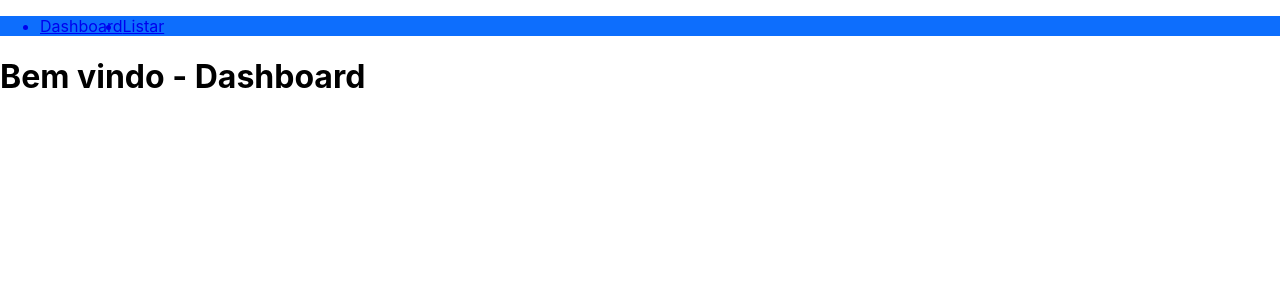
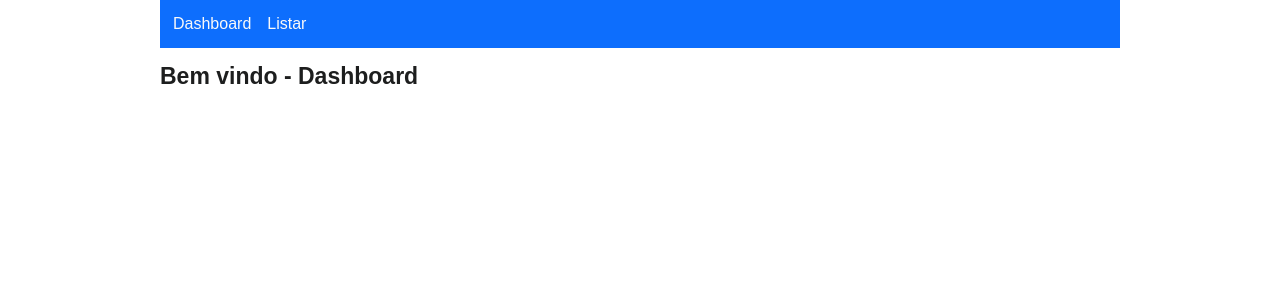
Before and after one commit to lfdinisfernandes/aula-de-node, a React (Create React App) app: page / in a window 1280 px wide. Shown: the top 300 px of the page. Built offline with nearby package versions, Linux system fonts and the light colour scheme.

Commit message:
colocando cor com css para todas as paginas

```diff
--- a/src/componentes/Menu/index.js
+++ b/src/componentes/Menu/index.js
@@ -6,8 +6,8 @@ import {NavList} from './styles';
 export const Menu = () => {
     return(
         <NavList>
-            <NavLink to="/"><li>Dashboard</li></NavLink><br />
-            <NavLink to="/listar"><li>Listar</li></NavLink><br />
+            <NavLink to="/"><li>Dashboard</li></NavLink>
+            <NavLink to="/listar"><li>Listar</li></NavLink>
         </NavList>
     )
 }
--- a/src/componentes/Menu/styles.js
+++ b/src/componentes/Menu/styles.js
@@ -3,4 +3,20 @@ import styled from "styled-components";
 export const NavList = styled.ul`
     display: flex;
     background-color: #0d6efd;
+    padding: 15px 5px;
+    font-family: sans-serif;
+    margin-bottom: 15px;
+    a{
+        text-decoration: none;
+        color: #f9f9f9;
+        margin: 0 8px;
+    }
+    a:houver{
+        color: #d0d2db;
+    }
+    li{
+        font-size: 1.0em;
+        list-style: none;
+
+    }
 `;
--- a/src/index.css
+++ b/src/index.css
@@ -1,13 +1,17 @@
+* {
+  padding: 0;
+  margin: 0;
+}
 body {
   margin: 0;
-  font-family: -apple-system, BlinkMacSystemFont, 'Segoe UI', 'Roboto', 'Oxygen',
-    'Ubuntu', 'Cantarell', 'Fira Sans', 'Droid Sans', 'Helvetica Neue',
+  font-family: -apple-system, BlinkMacSystemFont, "Segoe UI", "Roboto", "Oxygen",
+    "Ubuntu", "Cantarell", "Fira Sans", "Droid Sans", "Helvetica Neue",
     sans-serif;
   -webkit-font-smoothing: antialiased;
   -moz-osx-font-smoothing: grayscale;
 }
 
 code {
-  font-family: source-code-pro, Menlo, Monaco, Consolas, 'Courier New',
+  font-family: source-code-pro, Menlo, Monaco, Consolas, "Courier New",
     monospace;
 }
--- a/src/pages/dashboard/index.js
+++ b/src/pages/dashboard/index.js
@@ -1,11 +1,14 @@
 import React  from "react";
 import {Menu} from '../../componentes/Menu';
+import {Container, ConteudoTitulo, Titulo} from '../../styles/custom_adm'
 
 export const Dashboard = () => {
  return (
-     <>
+     <Container>
         <Menu />
-        <h1>Bem vindo - Dashboard</h1>
-     </>
+        <ConteudoTitulo>
+        <Titulo>Bem vindo - Dashboard</Titulo>
+        </ConteudoTitulo>
+     </Container>
  )
 }
--- a/src/pages/liste/index.js
+++ b/src/pages/liste/index.js
@@ -1,7 +1,7 @@
 import React, { useEffect, useState } from "react";
 import { Link, useLocation } from "react-router-dom";
 import {Menu} from '../../componentes/Menu';
-
+import {Container, ConteudoTitulo, Titulo, BotaoAcao, ButtonSucess, Table, ButtonPrimary, ButtonWarning, ButtonDanger} from '../../styles/custom_adm'
 
 export const Listar = () => {
 
@@ -48,24 +48,31 @@ export const Listar = () => {
 
 
     return(
-        <>
+        <Container>
             <Menu />
-            <h1>Listar</h1>
+            <ConteudoTitulo>
+                <Titulo>Listar</Titulo>
+                <BotaoAcao>
+                    <Link to="/Cadastrar">
+                        <ButtonSucess type="button">Cadastrar</ButtonSucess>
+                    </Link>
+                </BotaoAcao>
+            </ConteudoTitulo>
 
             {status.type === "success" ? <p style={{color: "green"}}>{status.mensagem}</p> : ""}
 
-            <Link to="/Cadastrar"><button type="button">Cadastrar</button></Link>
+
 
             <hr />
 
-            <table>
+            <Table>
                 <thead>
                     <tr>
-                        <td>ID</td>
-                        <td>Nome</td>
-                        <td>Valor</td>
-                        <td>Quantidade</td>
-                        <td>Ações</td>
+                        <th>ID</th>
+                        <th>Nome</th>
+                        <th>Valor</th>
+                        <th>Quantidade</th>
+                        <th>Ações</th>
                     </tr>
                 </thead>
                 <tbody>
@@ -76,16 +83,18 @@ export const Listar = () => {
                         <td>{produto.valor}</td>
                         <td>{produto.quantidade}</td>
                         <td>
-                                <Link to={"/visualizar/" + produto.id}><button
-                                    type="button">Visualizar</button></Link>{" "}
-                                <Link to={"/editar/" + produto.id}><button
-                                    type="button">Editar</button></Link>{" "}
-                                <Link to={"#"}><button onClick={() => apagarProduto(produto.id) }>Apagar</button></Link>
+                                <Link to={"/visualizar/" + produto.id}><ButtonPrimary
+                                    type="button">Visualizar</ButtonPrimary></Link>{" "}
+
+                                <Link to={"/editar/" + produto.id}><ButtonWarning
+                                    type="button">Editar</ButtonWarning></Link>{" "}
+
+                                <Link to={"#"}><ButtonDanger onClick={() => apagarProduto(produto.id) }>Apagar</ButtonDanger></Link>
                             </td>
                         </tr>
                     ))}
                 </tbody>
-            </table>
-        </>
+            </Table>
+        </Container>
     );
 }
--- /dev/null
+++ b/src/styles/custom_adm.js
@@ -0,0 +1,92 @@
+import styled from "styled-components";
+
+export const Container = styled.section`
+    margin: 0px auto;
+    width: 960px;
+    max-width: 960px;
+`;
+
+export const ConteudoTitulo = styled.section`
+    display: flex;
+    justify-content: space-between;
+`;
+
+export const Titulo = styled.h1`
+    font-size: 23px;
+    font-family: sans-serif;
+    color: #1d1e1e;
+`;
+
+export const BotaoAcao = styled.section`
+    margin: 5px;
+`;
+
+export const ButtonSucess = styled.button`
+    background-color: #fff;
+    color: #198754;
+    padding: 5px 8px;
+    border: 1px solid #198754;
+    border-radius: 4px;
+    cursor: pointer;
+    font=size: 16px;
+    :hover{
+        background-color: #198754;
+        color: #fff;
+    }
+`;
+
+export const Table = styled.table`
+    margin-top: 15px;
+    width: 100%;
+    th{
+       background-color: #007281;
+       color: #f1f1f1;
+       padding: 10px;
+    }
+    td{
+        background-color: #f6f6f6;
+       color: #3e3e3e;
+       padding: 8px;
+    }
+`;
+
+export const ButtonPrimary = styled.button`
+    background-color: #fff;
+    color: #0d6efd;
+    padding: 5px 8px;
+    border: 1px solid #0d6efd;
+    border-radius: 4px;
+    cursor: pointer;
+    font=size: 16px;
+    :hover{
+        background-color: #0d6efd;
+        color: #fff;
+    }
+`;
+
+export const ButtonWarning = styled.button`
+    background-color: #fff;
+    color: #ffc107;
+    padding: 5px 8px;
+    border: 1px solid #ffc107;
+    border-radius: 4px;
+    cursor: pointer;
+    font=size: 16px;
+    :hover{
+        background-color: #ffc107;
+        color: #fff;
+    }
+`;
+export const ButtonDanger = styled.button`
+    background-color: #fff;
+    color: #dc3545;
+    padding: 5px 8px;
+    border: 1px solid #dc3545;
+    border-radius: 4px;
+    cursor: pointer;
+    font=size: 16px;
+    :hover{
+        background-color: #dc3545;
+        color: #fff;
+    }
+`;
```
